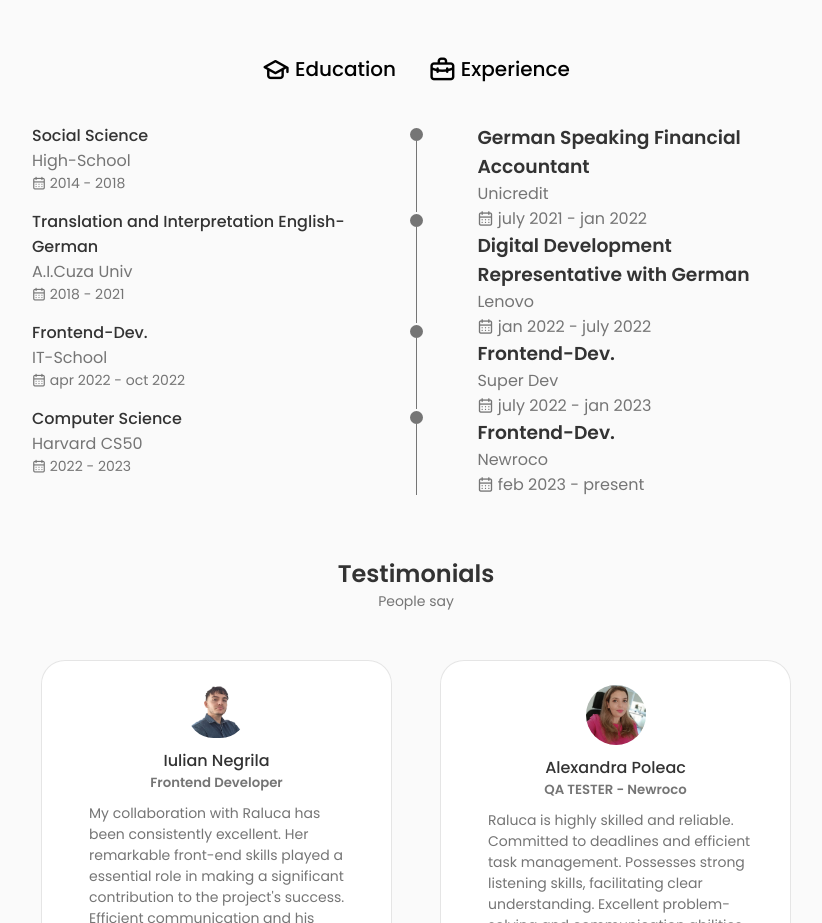
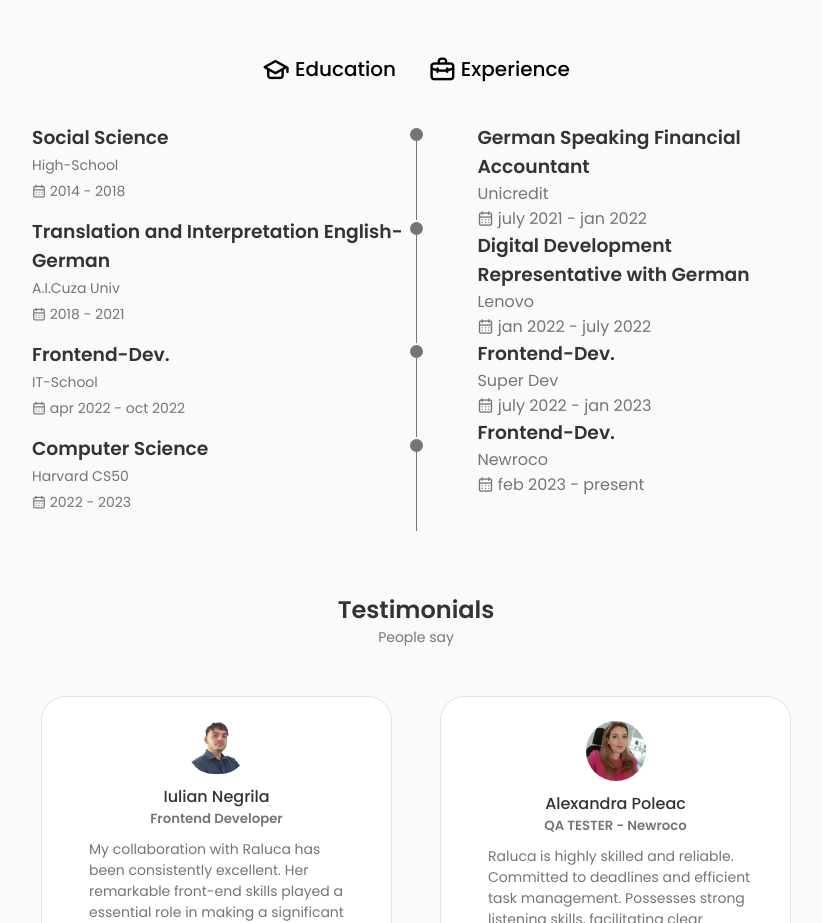
Before and after one commit to RalucaZota/raluca-portofolio, a React (Create React App) app: page / in a window 1280 px wide. Shown: the part 2520-3443 px from the top of the page, without its empty margins (224-1046 px from the left). Built offline with nearby package versions, Linux system fonts and the light colour scheme.

Commit message:
fixed smth

```diff
--- a/src/Components/Qualifications/Experience.jsx
+++ b/src/Components/Qualifications/Experience.jsx
@@ -69,8 +69,8 @@ const Experience = () => {
               return (
                 <div key={index} className="qualification-data">
                   <div>
-                    <h3 className="qualification-title">{item.role}</h3>
-                    <span className="qualification_-ubtitle">{item.name}</span>
+                    <h3 className="qualification-titlee">{item.role}</h3>
+                    <span className="qualification-subtitle">{item.name}</span>
                     <div className="qualification-calendar">
                       <i className="uil uil-calendar-alt"></i> {item.date}
                     </div>
```
